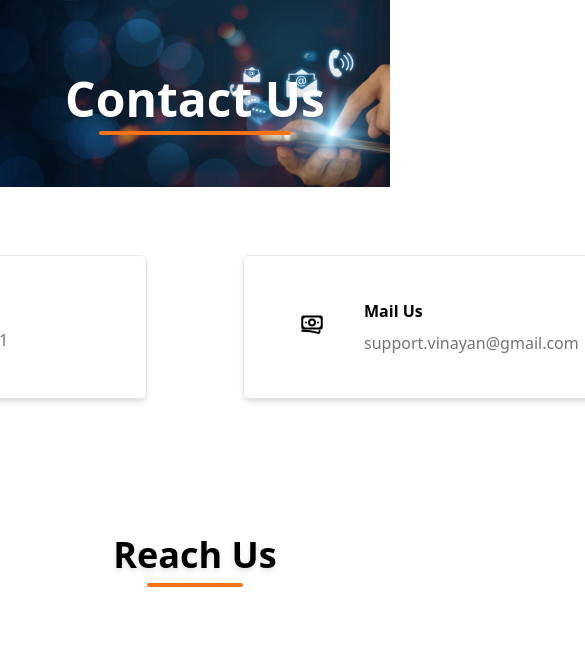
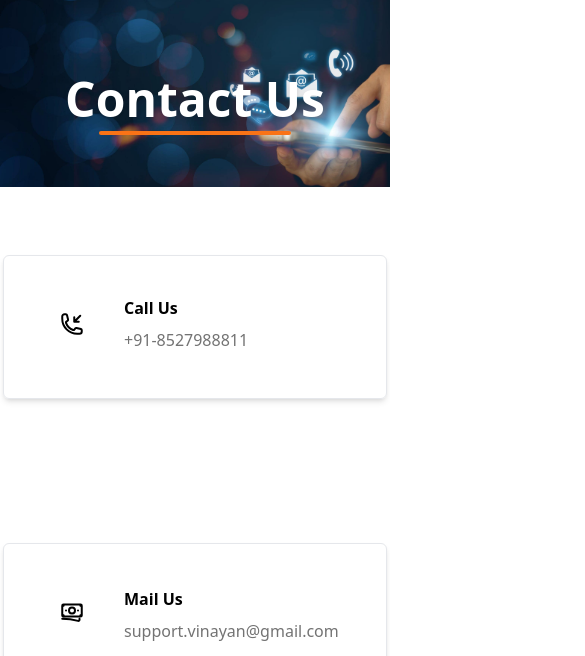
Before and after one commit to Vinayan-Consulting-and-Services/website, a plain HTML site: page Contact.html in a window 390 px wide. Shown: the part 149-805 px from the top of the page, 585 px wide, since content can reach past the window. Drawn offline with nearby package versions, Linux system fonts and the light colour scheme.

Commit message:
about page and contact responsiveness edited

```diff
--- a/Contact.html
+++ b/Contact.html
@@ -123,8 +123,8 @@
 
         <div class='my-auto flex justify-center items-center'>
             <div class="mx-auto my-12">
-                <div class="flex gap-24">
-                    <div class="w-96 mb-12 shrink-0 grow-0 border rounded-md shadow-md">
+                <div class="flex justify-center items-center flex-wrap gap-24">
+                    <div class="w-96 mb-12 shrink-0 grow-0 border rounded-md shadow-md sm:mb-4">
                         <div class="flex items-start m-10">
                             <div class="shrink-0">
                                 <div class="inline-block rounded-md bg-primary-100 p-4 text-primary">
```
Also changed, not shown: About.html (+1 -1 lines).
